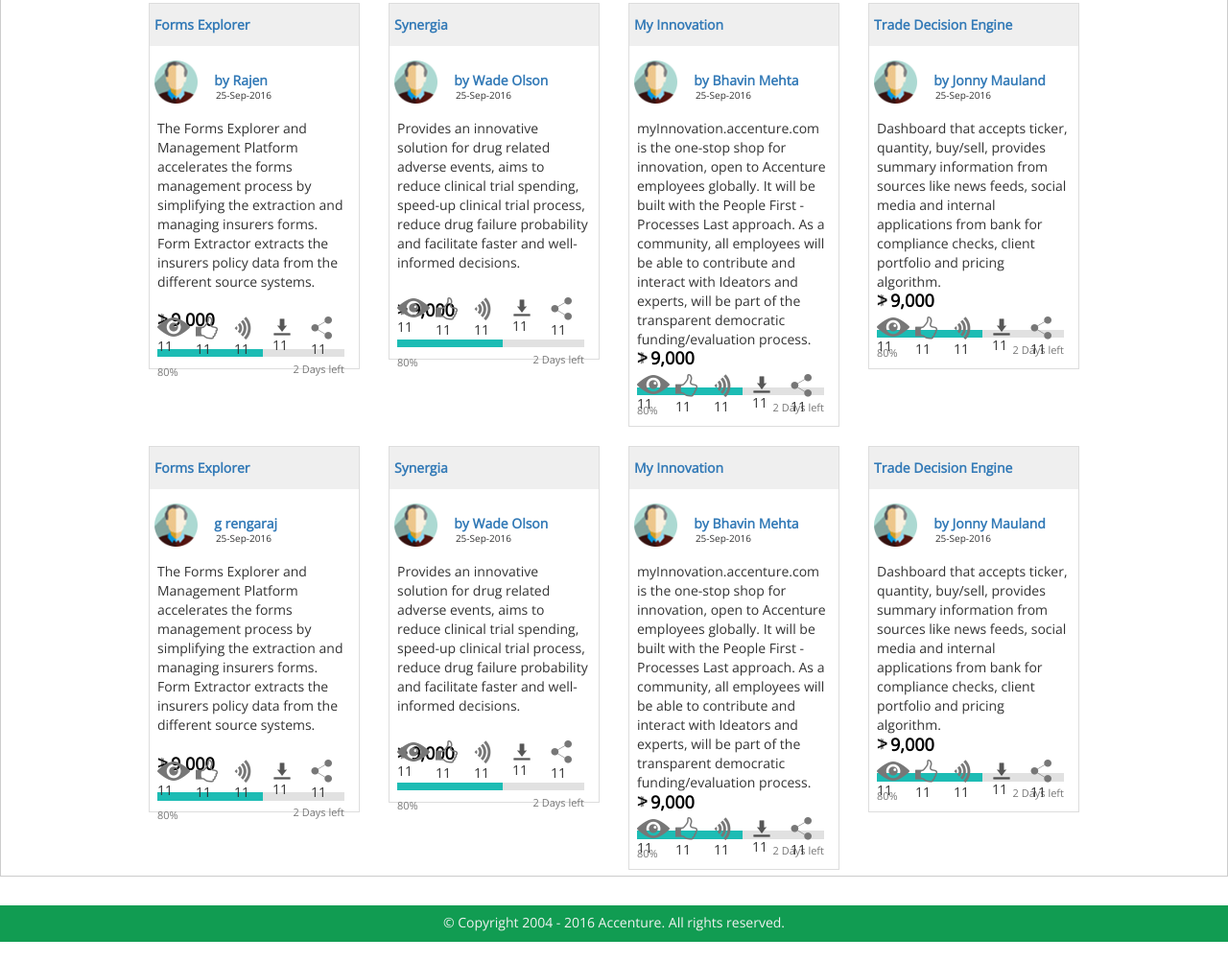
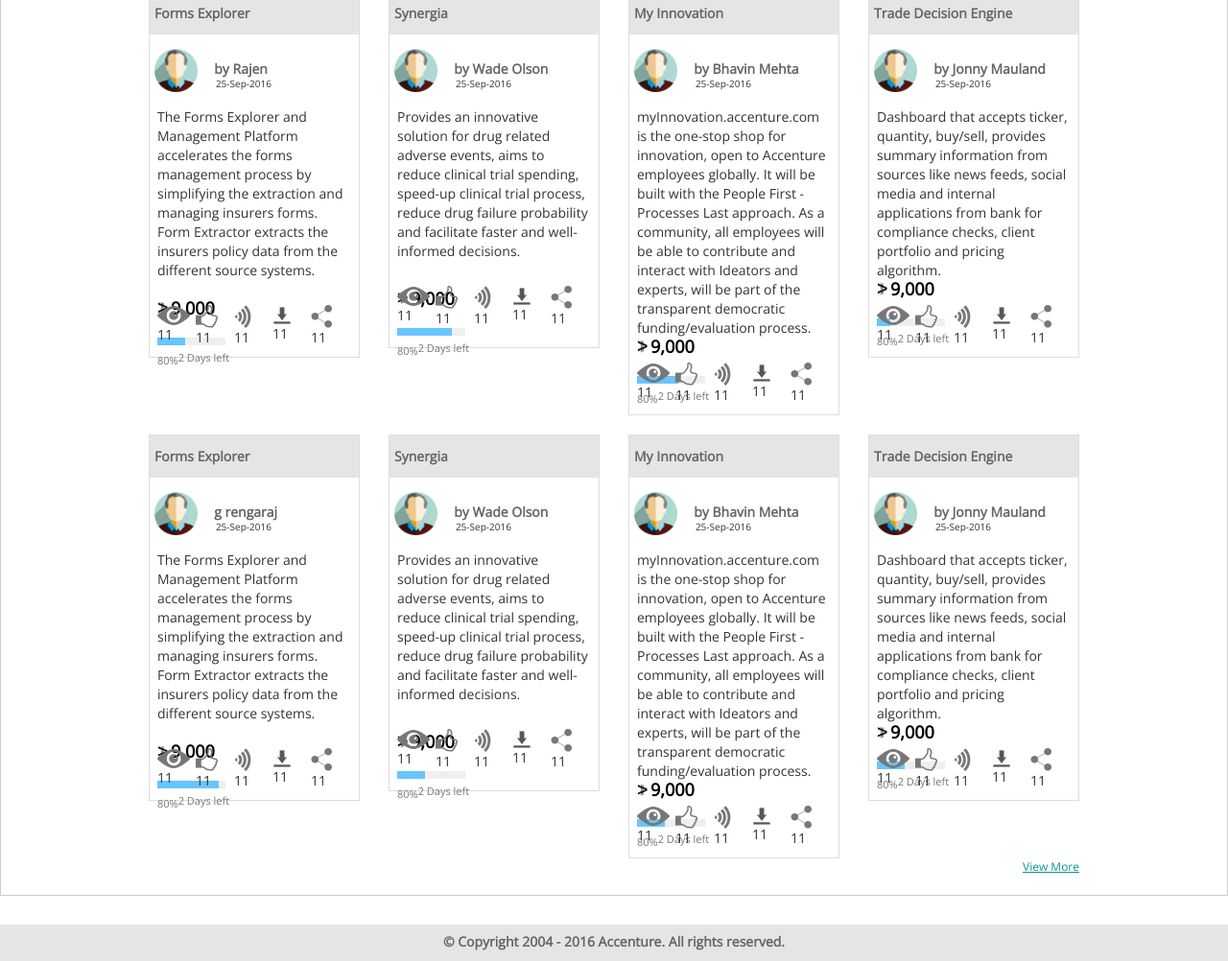
Before and after one commit to surendra-kushwaha/myInnovation-app-1482127582143, a plain HTML site: page index.html in a window 1280 px wide. Shown: the part 491-1493 px from the top of the page at 96% size. Drawn offline with nearby package versions, Linux system fonts and the light colour scheme; some packages are replaced by stand-ins of ours.

Commit message:
new files

```diff
--- a/css/main.css
+++ b/css/main.css
@@ -205,7 +205,6 @@
 	margin-top: 10px;
 	padding: 2px 8px;
 	min-height: 118px;
-
 }
 
 .top-sub-headers {
@@ -511,12 +510,15 @@
 }
 
 .title-popular {
+		margin-bottom: 0;
+    padding: 12px 5px;
+		background: #e5e5e5;
+}
+
+.title-popular a{
 		font-size: 14px;
     font-weight: 600;
-    color: #049791;
-		margin-bottom: 0;
-    background: #efefef;
-    padding: 12px 5px;
+		color: #666;
 }
 
 .design {
@@ -529,6 +531,10 @@
 .owner-det {
 	margin-top: 15px;
   padding-left: 5px;
+}
+
+.owner-det b{
+	color: #666;
 }
 
 .by-polpular {
@@ -561,8 +567,9 @@
 
 footer {
 	margin-top: 30px;
-	background-color: #119c52;
-	color:#f2f2f2;
+	background: #e5e5e5;
+	color: #666;
+	font-weight: bold;
 }
 
 footer p{
@@ -1391,6 +1398,8 @@
 .bck-msg {
 	display: none;
 	cursor: pointer;
+	background: #e5e5e5;
+	color: #666;
 }
 
 .med-bar-p {
@@ -1424,3 +1433,19 @@
 	color: #007fc1;
 	cursor: pointer;
 }
+
+progress {
+		background-color: #efefef;
+    border: 0;
+    height: 8px;
+    border-radius: 9px;
+    width: 95%;
+}
+
+progress::-webkit-progress-value {
+    background-color: #67c5ff;
+}
+
+progress::-webkit-progress-bar {
+  background-color: #efefef;
+}
--- a/views/allideas.html
+++ b/views/allideas.html
@@ -1,8 +1,8 @@
 
 <div class="rows-bar progress-bars">
 	<div class="container">
-	<div class="view-more" style="width: 100%"><a href="" class="flt-right" style="color: #049791;">View More</a></div>
-	<div class="row">
+				<br />
+					<div class="row">
 	<div class="col-xs-12 col-lg-3 col-md-3 col-sm-6">
 		<div class="bot-boxes md-hgt">
 		<div class="title-img">
@@ -19,7 +19,7 @@
 		<div class="popularGraphData popularGraphData1">
 		<span class="currency"><img src="images/icon_Acc_money.png"></span><p class="amt-popular"><span>9,000</span></p>
 
-			<img src="images/slider_new.jpg" class="sliderImg">
+			<progress value="40" max="100"></progress>
 			<div><span class="by-polpular">80%</span><span class="by-polpular" style="float:right">2 Days left</span></div>
 		</div>
 
@@ -64,7 +64,7 @@
 		<div class="popularGraphData popularGraphData1">
 		<span class="currency"><img src="images/icon_Acc_money.png"></span><p class="amt-popular"><span>9,000</span></p>
 
-			<img src="images/slider_new.jpg" class="sliderImg">
+			<progress value="90" max="100"></progress>
 			<div><span class="by-polpular">80%</span><span class="by-polpular" style="float:right">2 Days left</span></div>
 		</div>
 
@@ -109,7 +109,7 @@
 		<div class="popularGraphData popularGraphData1">
 		<span class="currency"><img src="images/icon_Acc_money.png"></span><p class="amt-popular"><span>9,000</span></p>
 
-			<img src="images/slider_new.jpg" class="sliderImg">
+			<progress value="40" max="100"></progress>
 			<div><span class="by-polpular">80%</span><span class="by-polpular" style="float:right">2 Days left</span></div>
 		</div>
 
@@ -154,7 +154,7 @@
 		<div class="popularGraphData popularGraphData1">
 		<span class="currency"><img src="images/icon_Acc_money.png"></span><p class="amt-popular"><span>9,000</span></p>
 
-			<img src="images/slider_new.jpg" class="sliderImg">
+			<progress value="70" max="100"></progress>
 			<div><span class="by-polpular">80%</span><span class="by-polpular" style="float:right">2 Days left</span></div>
 		</div>
 
@@ -184,5 +184,7 @@
 	</div>
 	</div>
 	</div>
+	<div class="view-more" style="width: 100%"><a href="" class="flt-right" style="color: #049791;">View More</a></div>
+
 	</div>
 </div>
--- a/views/mostpopular.html
+++ b/views/mostpopular.html
@@ -1,7 +1,7 @@
 
 <div class="rows-bar progress-bars">
 	<div class="container">
-	<div class="view-more" style="width: 100%"><a href="" class="flt-right" style="color: #049791;">View More</a></div>
+		<br />
 	<div class="row">
 	<div class="col-xs-12 col-lg-3 col-md-3 col-sm-6">
 		<div class="bot-boxes md-hgt">
@@ -18,8 +18,7 @@
 		<p class="ide-det" style="clear: both;">The Forms Explorer and Management Platform accelerates the forms management process by simplifying the extraction and managing insurers forms. Form Extractor extracts the insurers policy data from the different source systems.</p>
 		<div class="popularGraphData popularGraphData1">
 		<span class="currency"><img src="images/icon_Acc_money.png"></span><p class="amt-popular"><span>9,000</span></p>
-
-			<img src="images/slider_new.jpg" class="sliderImg">
+		<progress value="40" max="100"></progress>
 			<div><span class="by-polpular">80%</span><span class="by-polpular" style="float:right">2 Days left</span></div>
 		</div>
 
@@ -64,7 +63,7 @@
 		<div class="popularGraphData popularGraphData1">
 		<span class="currency"><img src="images/icon_Acc_money.png"></span><p class="amt-popular"><span>9,000</span></p>
 
-			<img src="images/slider_new.jpg" class="sliderImg">
+			<progress value="80" max="100"></progress>
 			<div><span class="by-polpular">80%</span><span class="by-polpular" style="float:right">2 Days left</span></div>
 		</div>
 
@@ -109,7 +108,7 @@
 		<div class="popularGraphData popularGraphData1">
 		<span class="currency"><img src="images/icon_Acc_money.png"></span><p class="amt-popular"><span>9,000</span></p>
 
-			<img src="images/slider_new.jpg" class="sliderImg">
+			<progress value="60" max="100"></progress>
 			<div><span class="by-polpular">80%</span><span class="by-polpular" style="float:right">2 Days left</span></div>
 		</div>
 
@@ -154,7 +153,7 @@
 		<div class="popularGraphData popularGraphData1">
 		<span class="currency"><img src="images/icon_Acc_money.png"></span><p class="amt-popular"><span>9,000</span></p>
 
-			<img src="images/slider_new.jpg" class="sliderImg">
+			<progress value="20" max="100"></progress>
 			<div><span class="by-polpular">80%</span><span class="by-polpular" style="float:right">2 Days left</span></div>
 		</div>
 
@@ -202,7 +201,7 @@
 		<div class="popularGraphData popularGraphData1">
 		<span class="currency"><img src="images/icon_Acc_money.png"></span><p class="amt-popular"><span>9,000</span></p>
 
-			<img src="images/slider_new.jpg" class="sliderImg">
+			<progress value="90" max="100"></progress>
 			<div><span class="by-polpular">80%</span><span class="by-polpular" style="float:right">2 Days left</span></div>
 		</div>
 
@@ -247,7 +246,7 @@
 		<div class="popularGraphData popularGraphData1">
 		<span class="currency"><img src="images/icon_Acc_money.png"></span><p class="amt-popular"><span>9,000</span></p>
 
-			<img src="images/slider_new.jpg" class="sliderImg">
+			<progress value="40" max="100"></progress>
 			<div><span class="by-polpular">80%</span><span class="by-polpular" style="float:right">2 Days left</span></div>
 		</div>
 
@@ -292,7 +291,7 @@
 		<div class="popularGraphData popularGraphData1">
 		<span class="currency"><img src="images/icon_Acc_money.png"></span><p class="amt-popular"><span>9,000</span></p>
 
-			<img src="images/slider_new.jpg" class="sliderImg">
+			<progress value="40" max="100"></progress>
 			<div><span class="by-polpular">80%</span><span class="by-polpular" style="float:right">2 Days left</span></div>
 		</div>
 
@@ -337,7 +336,7 @@
 		<div class="popularGraphData popularGraphData1">
 		<span class="currency"><img src="images/icon_Acc_money.png"></span><p class="amt-popular"><span>9,000</span></p>
 
-			<img src="images/slider_new.jpg" class="sliderImg">
+			<progress value="40" max="100"></progress>
 			<div><span class="by-polpular">80%</span><span class="by-polpular" style="float:right">2 Days left</span></div>
 		</div>
 
@@ -367,5 +366,6 @@
 	</div>
 	</div>
 	</div>
+	<div class="view-more" style="width: 100%"><a href="" class="flt-right" style="color: #049791;">View More</a></div>
 	</div>
 </div>
```
